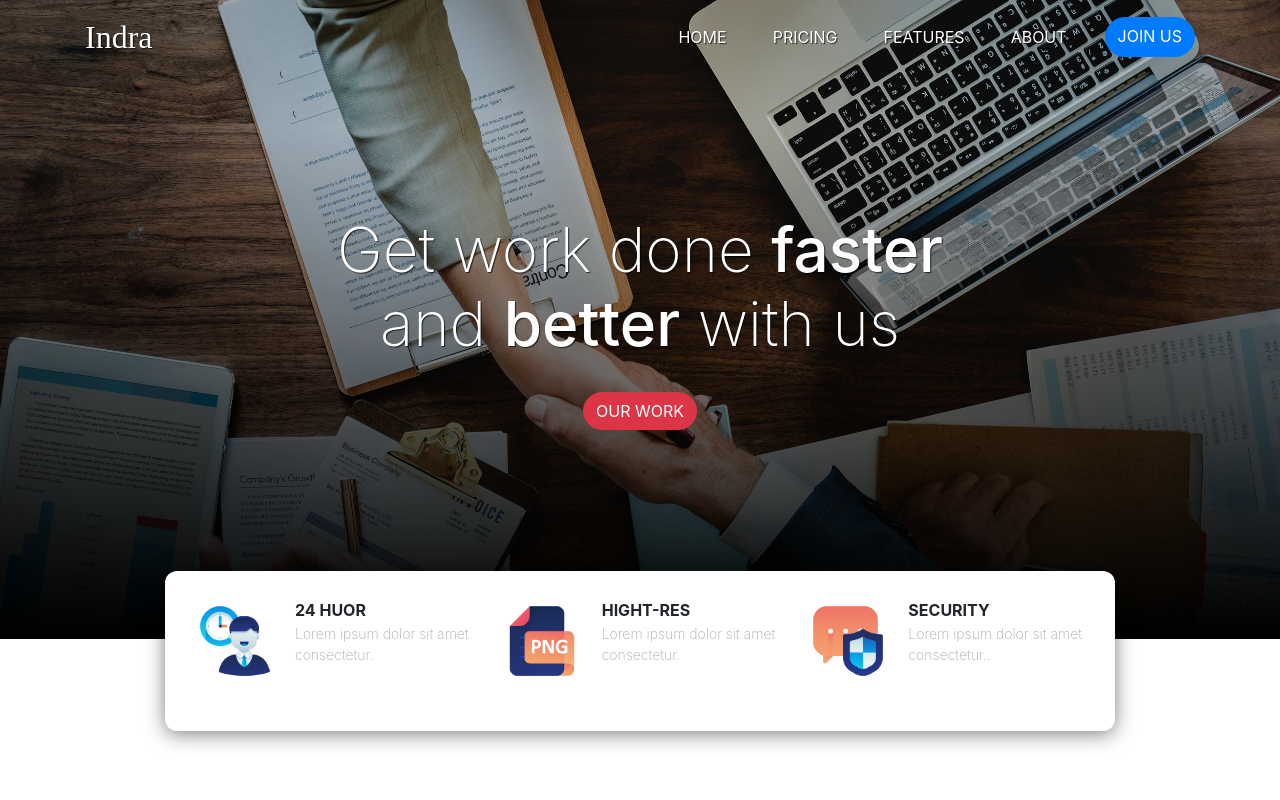
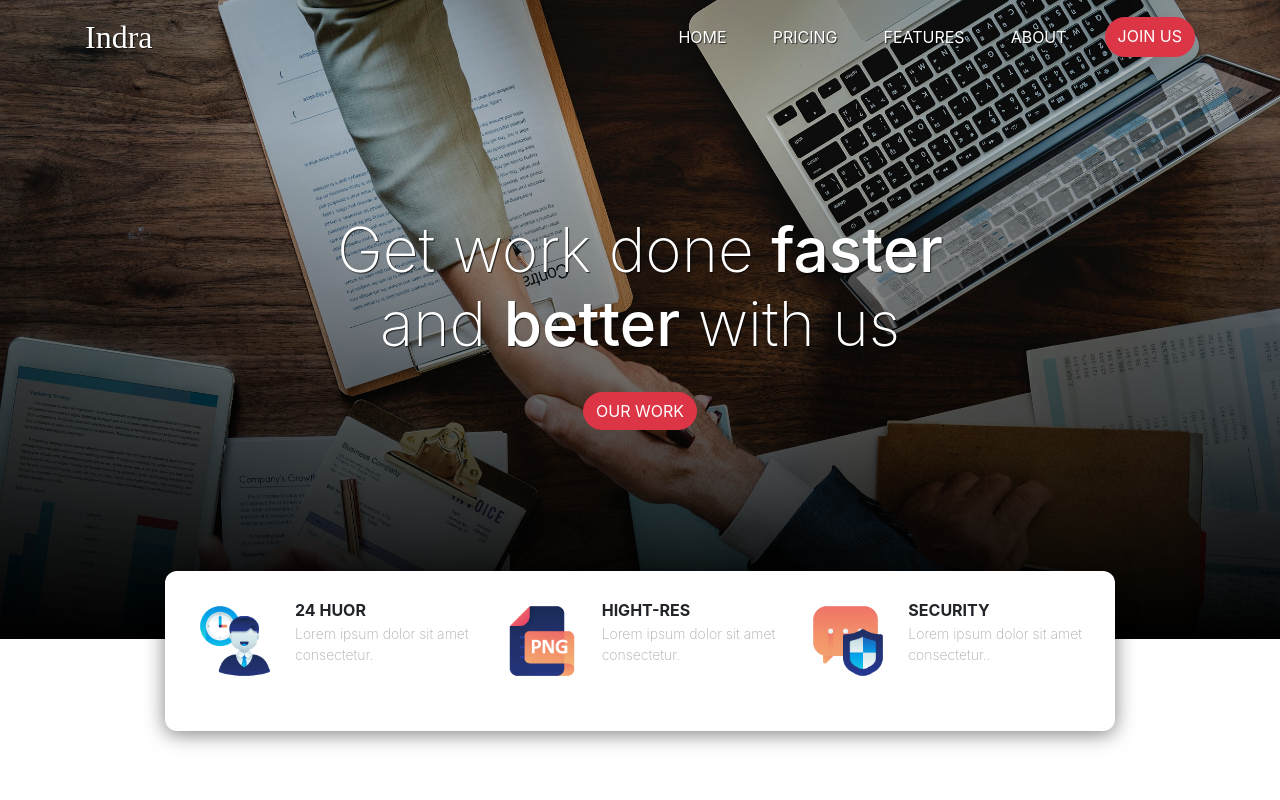
Before and after one commit to Indra-15/weblanding, a plain HTML site: page index.html in a window 1280 px wide. Shown: the top 800 px of the page. Drawn offline with nearby package versions, Linux system fonts and the light colour scheme; a web font is replaced by a local one.

Commit message:
tombol orange

```diff
--- a/index.html
+++ b/index.html
@@ -36,7 +36,7 @@
           <a class="nav-link" href="#">Pricing</a>
           <a class="nav-link" href="#">Features</a>
           <a class="nav-link">About</a>
-          <a class="btn btn-primary tombol">Join Us</a>
+          <a class="btn btn-danger tombol">Join Us</a>
         </div>
       </div>
     </div>
```
